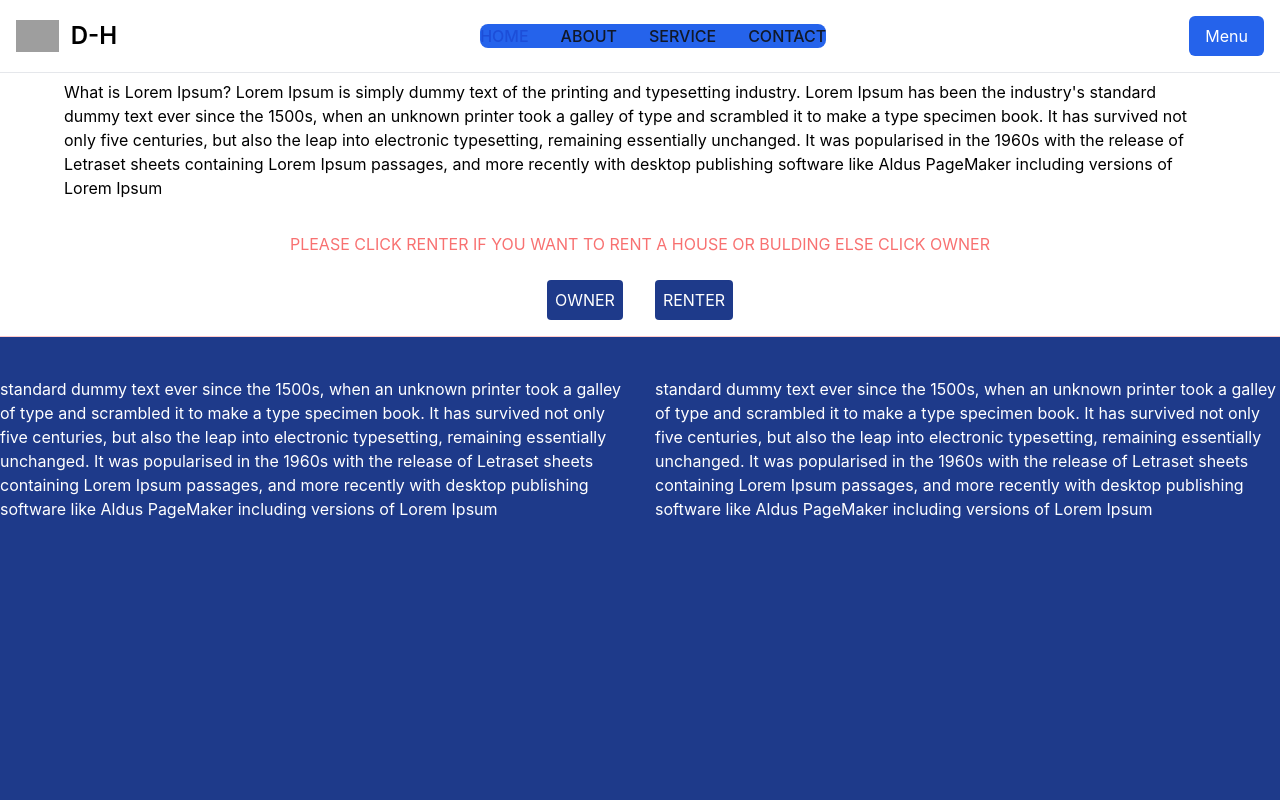
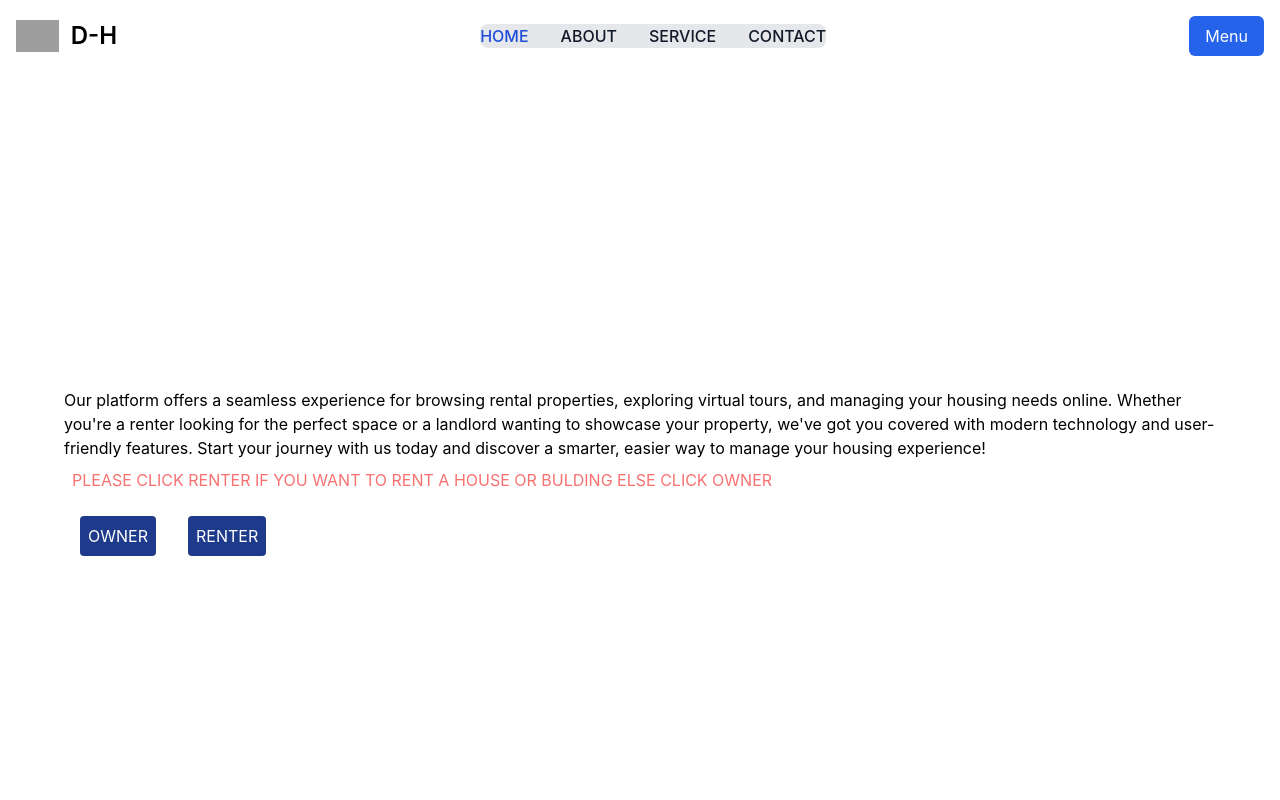
Before and after one commit to yared27/digital-housing, a React (Create React App) app: page /Identifier in a window 1280 px wide. Shown: the top 800 px of the page. Built offline with nearby package versions, Linux system fonts and the light colour scheme; grey boxes are pictures that could not be loaded.

Commit message:
Fix misalignment in owner renter page

```diff
--- a/src/Component/Navbar/Navbar.jsx
+++ b/src/Component/Navbar/Navbar.jsx
@@ -7,7 +7,7 @@ const Navbar_page = () =>{
     const handleMouserEnter=()=>setIsOpen(true);
     const handleMouseleave=()=>setIsOpen(false)
     return (<div>
-<nav onMouseLeave={handleMouseleave} className="bg-white dark:bg-blue-600 fixed w-full z-20 top-0 start-0 border-b border-gray-200 dark:border-gray-600">
+<nav onMouseLeave={handleMouseleave} className="bg-white dark:bg-blue-600 fixed w-full z-20 top-0 start-0 dark:border-gray-600">
   <div className="max-w-screen-xl flex flex-wrap items-center justify-between mx-auto p-4">
   <Link to="/SignupForm"  className="flex items-center space-x-3 rtl:space-x-reverse">
       <img src="https://flowbite.com/docs/images/logo.svg" className="h-8" alt="Flowbite Logo"/>
@@ -26,7 +26,7 @@ const Navbar_page = () =>{
     </button>
   </div>
   <div className={`items-center justify-between  w-full md:flex md:w-auto md:order-1 ${IsOpen? 'block':'hidden'}`} id="navbar-sticky">
-    <ul className="flex flex-col p-4 md:p-0 mt-4 font-medium  rounded-lg bg-blue-0 md:space-x-8 rtl:space-x-reverse md:flex-row md:mt-0 md:border-900 md:bg-blue-600 dark:bg-gray-800 md:dark:bg-blue-600">
+    <ul className="flex flex-col p-4 md:p-0 mt-4 font-medium  rounded-lg bg-blue-0 md:space-x-8 rtl:space-x-reverse md:flex-row md:mt-0 md:border-900 md:bg-gray-200 dark:bg-gray-800 md:dark:bg-blue-600">
             <li><Link to="/" aria-current={location.pathname==="/"? "page":undefined}
             className="block py-2 px-3 text-gray-900 hover:bg-gtra rounded md:bg-transparent bg-blue-700 md:text-blue-700 md:p-0 md:dark:text-blue-100"  >HOME</Link></li>
             <li><Link to="#" aria-current={location.pathname==="#"? "page":undefined} className="block py-2 px-3 text-gray-900 rounded hover:bg-gray-100 md:hover:bg-transparent md:hover:text-blue-700 md:p-0 md:dark:hover:text-blue-500 dark:text-white dark:hover:bg-gray-700 dark:hover:text-white md:dark:hover:bg-transparent dark:border-gray-700" href="#">ABOUT</Link></li>
--- a/src/pages/owner_page.js
+++ b/src/pages/owner_page.js
@@ -103,10 +103,10 @@ const HomesList = ()=>{
         key={index}
         src={URL.createObjectURL(file)}
         alt={`Preview ${index}`}
-        className='w-24 h-24'
+        className='inline-flex w-24 h-24 ml-6 mb-8'
         />)
        }))}
-       <div className='border-t border-gray-500 bg-blue-900 h-screen'>
+       <div className='border-t border-gray-500 bg-blue-600 h-screen'>
 
        </div>
 
--- a/src/pages/owner_renter.js
+++ b/src/pages/owner_renter.js
@@ -10,24 +10,21 @@ const Identifier= ()=>{
     }
     return(
         <div className=" flex flex-col text-center ">
-        <div className="m-auto  max-w-6xl mt-20 mb-6 ">
-            <p className="text-left">What is Lorem Ipsum?
-            Lorem Ipsum is simply dummy text of the printing and typesetting industry.
-            Lorem Ipsum has been the industry's
-            standard dummy text ever since the 1500s, when an unknown printer took
-            a galley of type and scrambled it to make a type specimen book. It has survived not only five centuries,
-            but also the leap into electronic typesetting, remaining essentially unchanged.
-            It was popularised in the 1960s with the release
-            of Letraset sheets containing Lorem Ipsum passages, and more recently with desktop
-            publishing software like Aldus PageMaker including versions of Lorem Ipsum
-            </p>
-        </div>
-        <div>
+        <div className="m-auto flex items-center h-screen max-w-6xl mt-20 mb-6 ">
+            <p className="text-left"> Our platform offers a seamless experience for browsing rental properties,
+                exploring virtual tours, and managing your housing needs online.
+                Whether you're a renter looking for the perfect space or a landlord wanting to showcase your property,
+                we've got you covered with modern technology and user-friendly features.
+                Start your journey with us today and discover a smarter, easier way to manage your housing experience!
+                <div>
             <h1 className="bold m-2 text-red-400">PLEASE CLICK RENTER IF YOU WANT TO RENT A HOUSE OR BULDING ELSE CLICK OWNER </h1>
             <button className="rounded text-white bg-blue-900 hover:bg-blue-500 p-2 m-4">OWNER </button>
             <button className="rounded text-white bg-blue-900 hover:bg-blue-500 p-2 m-4" onClick={navigat}>RENTER</button>
         </div>
-        <section className=" flex min-h-screen  py-[40px] pb-[40px] gap-[30px] text-left text-white border-t border-red-200 cover bg-blue-900 mt-auto mb-0 ">
+            </p>
+        </div>
+
+        <section className=" flex min-h-[20px]  py-[40px] pb-[40px] text-left text-white border-t border-red-200 cover bg-blue-600 mt-auto mb-0 ">
           <div>
              <p>
 
@@ -39,16 +36,7 @@ const Identifier= ()=>{
             publishing software like Aldus PageMaker including versions of Lorem Ipsum
             </p>
         </div>
-        <div>
-            <p>
-          standard dummy text ever since the 1500s, when an unknown printer took
-            a galley of type and scrambled it to make a type specimen book. It has survived not only five centuries,
-            but also the leap into electronic typesetting, remaining essentially unchanged.
-            It was popularised in the 1960s with the release
-            of Letraset sheets containing Lorem Ipsum passages, and more recently with desktop
-            publishing software like Aldus PageMaker including versions of Lorem Ipsum
-            </p>
-        </div>
+
 
         </section>
         </div>
```
Also changed, not shown: 6 other files (tests, documents, lock files or other folders).
